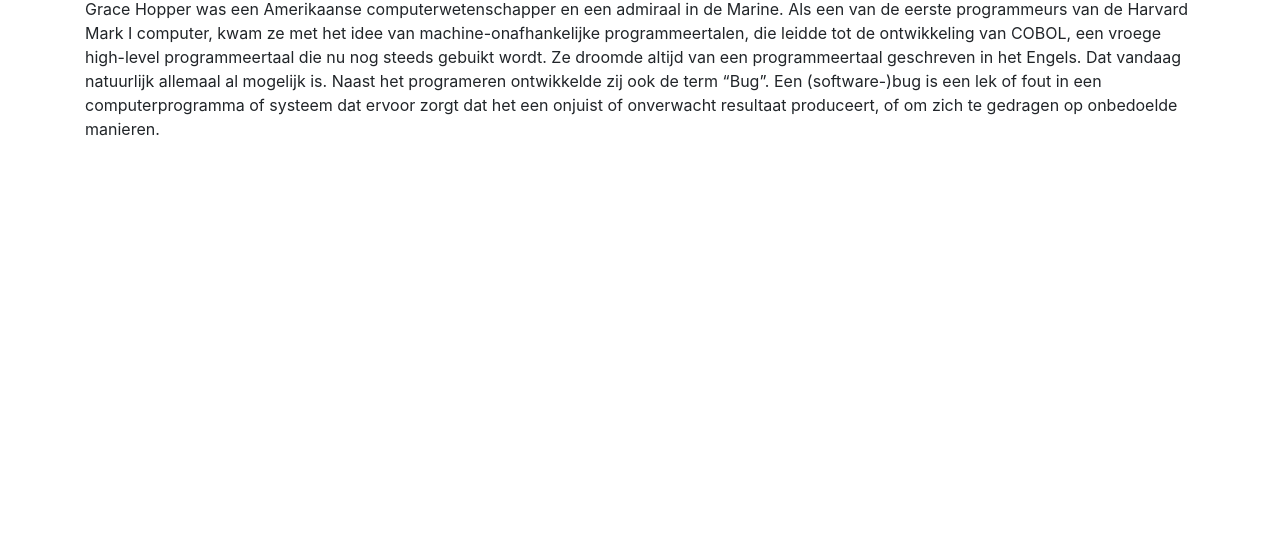
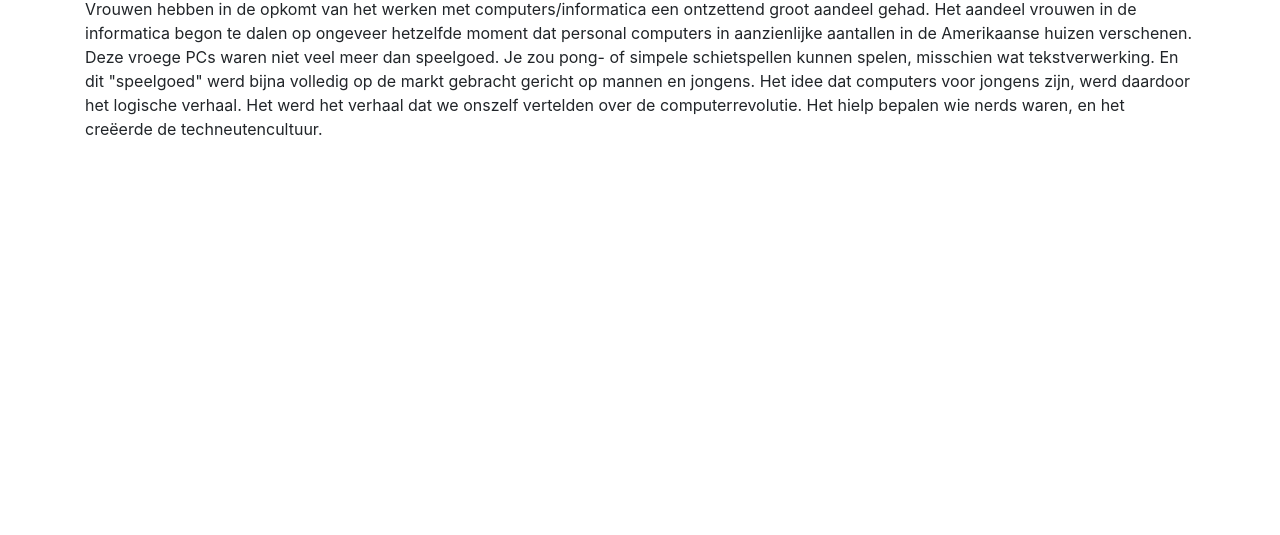
Before and after one commit to interxiondellgirlsday/girlsday2019, a plain HTML site: page computermuseum.html in a window 1280 px wide. Shown: the part 265-800 px from the top of the page. Drawn offline with nearby package versions, Linux system fonts and the light colour scheme.

Commit message:
added pages

```diff
--- a/computermuseum.html
+++ b/computermuseum.html
@@ -23,8 +23,7 @@
     </div>
     <div class="container">
       <h2>Het Computermuseum</h2>
-<p>Grace Hopper was een Amerikaanse computerwetenschapper en een admiraal in de Marine. Als een van de eerste programmeurs van de Harvard Mark I computer, kwam ze met het idee van machine-onafhankelijke programmeertalen, die leidde tot de ontwikkeling van COBOL, een vroege high-level programmeertaal die nu nog steeds gebuikt wordt. Ze droomde altijd van een programmeertaal geschreven in het Engels. Dat vandaag natuurlijk allemaal al mogelijk is.
-Naast het programeren ontwikkelde zij ook de term “Bug”. Een (software-)bug is een lek of fout in een computerprogramma of systeem dat ervoor zorgt dat het een onjuist of onverwacht resultaat produceert, of om zich te gedragen op onbedoelde manieren.</p>
+<p>Vrouwen hebben in de opkomt van het werken met computers/informatica een ontzettend groot aandeel gehad. Het aandeel vrouwen in de informatica begon te dalen op ongeveer hetzelfde moment dat personal computers in aanzienlijke aantallen in de Amerikaanse huizen verschenen. Deze vroege PCs waren niet veel meer dan speelgoed. Je zou pong- of simpele schietspellen kunnen spelen, misschien wat tekstverwerking. En dit &quot;speelgoed&quot; werd bijna volledig op de markt gebracht gericht op mannen en jongens. Het idee dat computers voor jongens zijn, werd daardoor het logische verhaal. Het werd het verhaal dat we onszelf vertelden over de computerrevolutie. Het hielp bepalen wie nerds waren, en het creëerde de techneutencultuur.</p>
 
     </div>
   </body>
```
